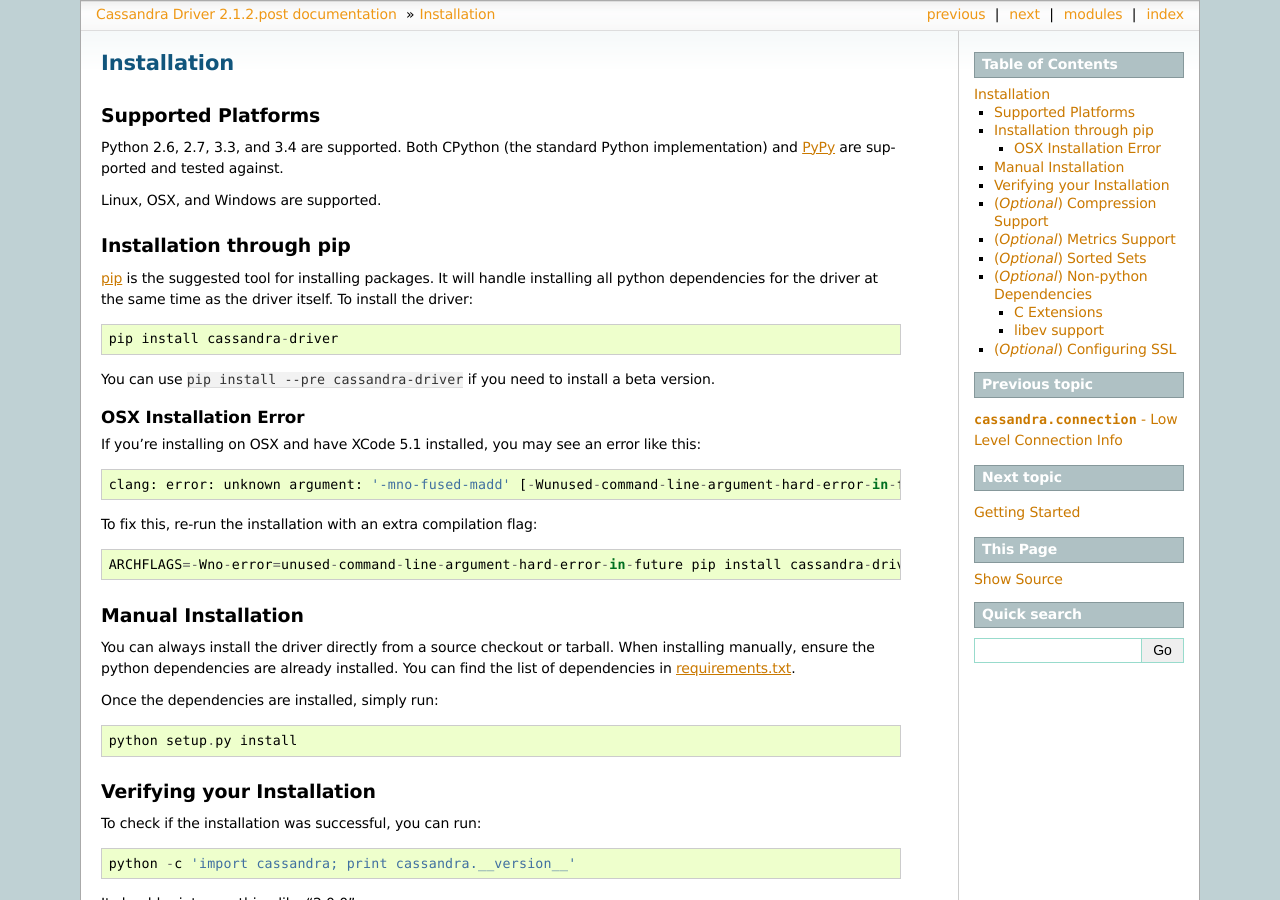
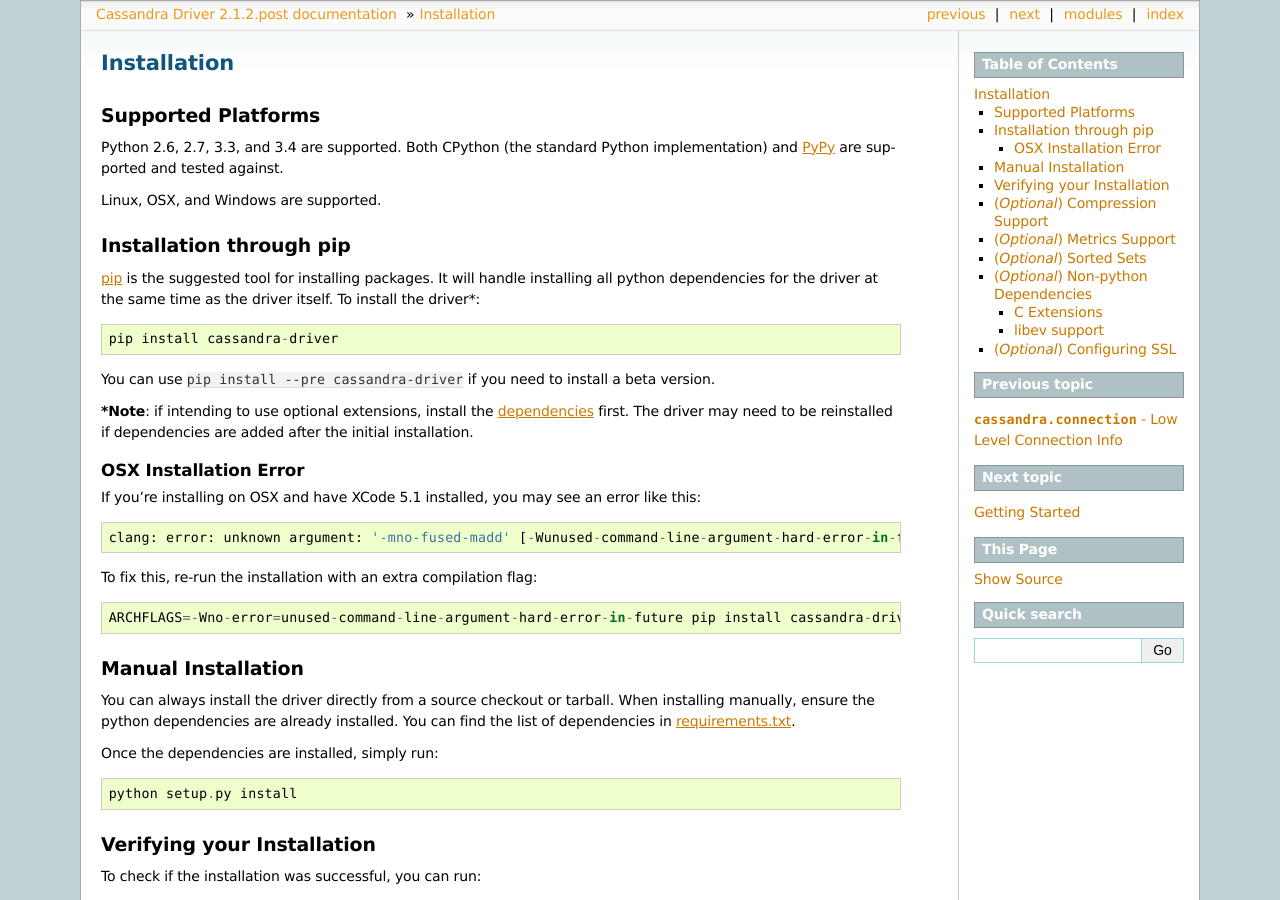
Before and after one commit to datastax/python-driver, a Sphinx documentation site: the page built from docs/installation.rst, in a window 1280 px wide and 900 px high. Built offline with Sphinx 7.4.7, drawn with Linux system fonts in a browser that asks for light colours; pages that are not in the unit, such as notebooks, are missing from menus.

Commit message:
Update installation.rst
Add note to help with issues as reported here: http://stackoverflow.com/questions/27085384/c-extension-for-murmur3partitioner-was-not-compiled

```diff
--- a/docs/installation.rst
+++ b/docs/installation.rst
@@ -13,11 +13,13 @@
 ------------------------
 `pip <https://pypi.python.org/pypi/pip>`_ is the suggested tool for installing
 packages.  It will handle installing all python dependencies for the driver at
-the same time as the driver itself.  To install the driver::
+the same time as the driver itself.  To install the driver*::
 
     pip install cassandra-driver
 
 You can use ``pip install --pre cassandra-driver`` if you need to install a beta version.
+
+***Note**: if intending to use optional extensions, install the `dependencies <#optional-non-python-dependencies>`_ first. The driver may need to be reinstalled if dependencies are added after the initial installation.
 
 OSX Installation Error
 ^^^^^^^^^^^^^^^^^^^^^^
```
